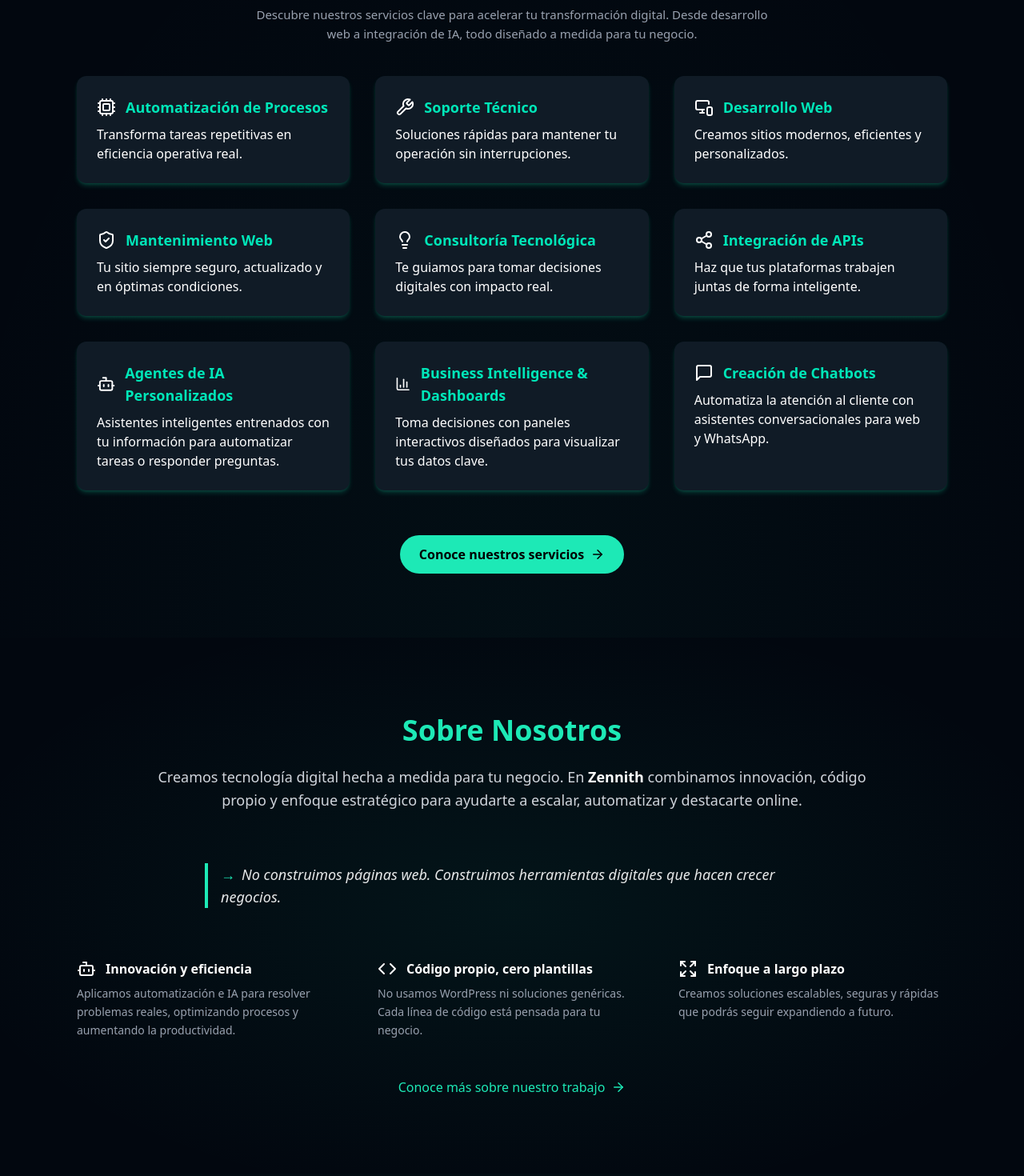
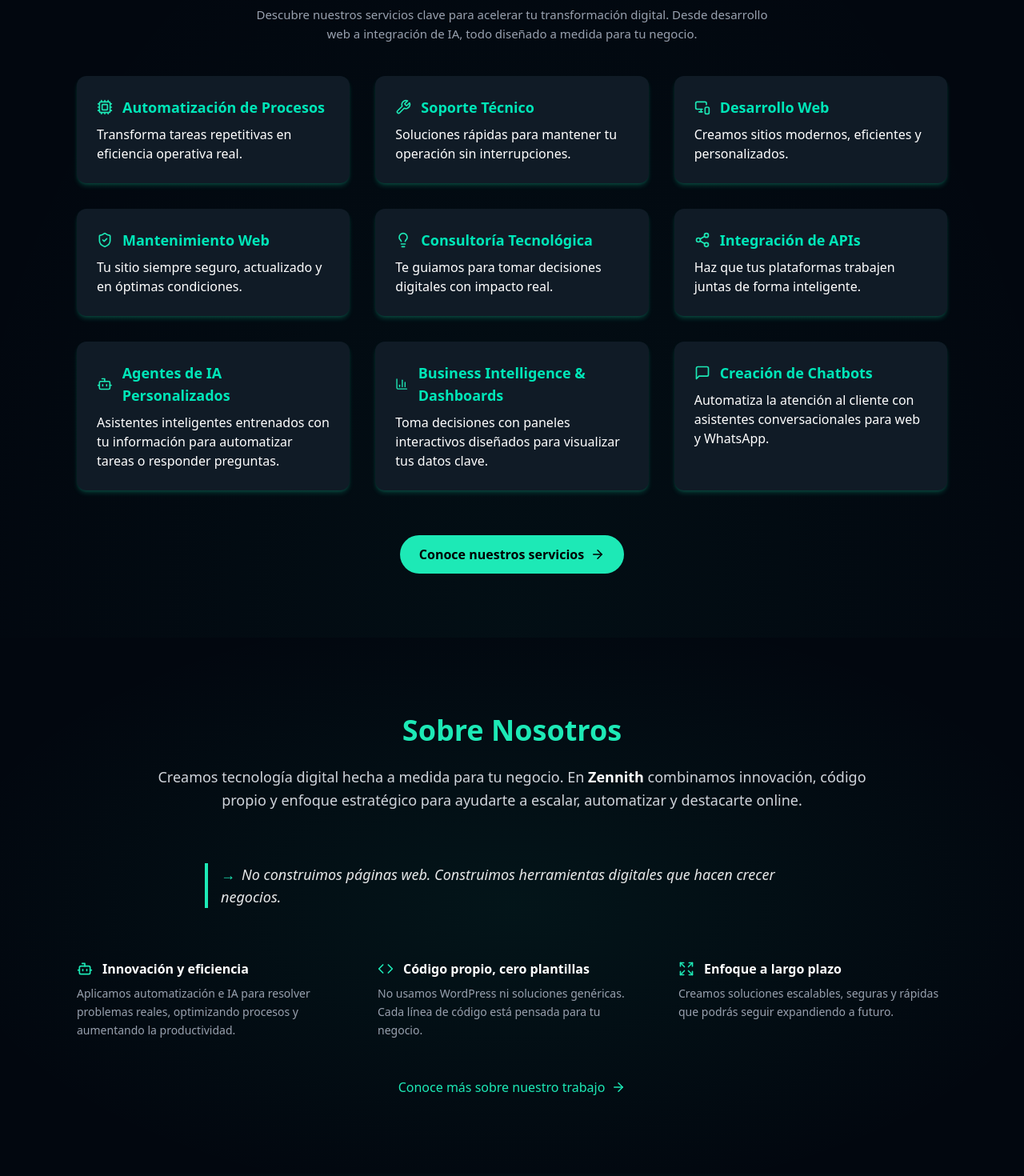
Before and after one commit to Nachiiitou/Zennith, a React (Vite) app: page /1 in a window 1280 px wide. Shown: the part 1100-2570 px from the top of the page at 80% size. Built offline with nearby package versions, Linux system fonts and the light colour scheme.

Commit message:
leves correciones

```diff
--- a/src/components/global/Navbar.jsx
+++ b/src/components/global/Navbar.jsx
@@ -2,6 +2,7 @@ import { useState } from "react";
 import { Link, useNavigate, useLocation } from "react-router-dom";
 import { useTranslation } from "react-i18next";
 import { Menu, X } from "lucide-react";
+import { motion, AnimatePresence } from "framer-motion";
 import Logo from '../../assets/Logo.svg?react';
 
 const Navbar = ({ activeSection, toggleLanguage, lang }) => {
@@ -46,8 +47,10 @@ const Navbar = ({ activeSection, toggleLanguage, lang }) => {
   const isHomePage = location.pathname === `/${lang}` || location.pathname === "/";
 
   return (
-    <nav className="relative flex items-center px-6 py-4 bg-[#02070f]/90 backdrop-blur-sm z-10">
-      {/* Logo animado */}
+    <>
+      {/* Barra superior fija */}
+      <nav className="relative flex items-center px-6 py-4 bg-[#02070f]/90 backdrop-blur-sm z-50">
+        {/* Logo */}
         <div
           className="flex items-center gap-3 cursor-pointer flex-none group"
           onClick={() => {
@@ -62,7 +65,7 @@ const Navbar = ({ activeSection, toggleLanguage, lang }) => {
           <h1 className="text-3xl font-bold text-[#1de9b6] tracking-wide">ZENNITH</h1>
         </div>
 
-      {/* Menú desktop */}
+        {/* Menú Desktop */}
         <ul className="hidden lg:flex absolute left-1/2 transform -translate-x-1/2 gap-10 text-base">
           {["hero", "servicios", "nosotros", "contacto", "blog"].map((item, idx) => {
             const isActive =
@@ -107,8 +110,9 @@ const Navbar = ({ activeSection, toggleLanguage, lang }) => {
           })}
         </ul>
 
-      {/* Lado derecho: idioma y menú móvil */}
+        {/* Lado derecho: idioma + menú móvil */}
         <div className="flex gap-3 items-center flex-none ml-auto">
+          {/* Botón idioma desktop */}
           <button
             onClick={toggleLanguage}
             className="hidden lg:block text-sm border border-[#1de9b6] px-4 py-1 rounded-full text-[#1de9b6] hover:bg-[#1de9b6] hover:text-black transition-colors focus-visible:outline-none focus-visible:ring-2 focus-visible:ring-[#1de9b6] cursor-pointer"
@@ -116,7 +120,7 @@ const Navbar = ({ activeSection, toggleLanguage, lang }) => {
             {lang === "es" ? "ES" : "EN"}
           </button>
 
-        {/* Botones móviles */}
+          {/* Botón menú móvil */}
           <div className="flex lg:hidden items-center gap-3">
             <button
               onClick={toggleLanguage}
@@ -133,17 +137,43 @@ const Navbar = ({ activeSection, toggleLanguage, lang }) => {
             </button>
           </div>
         </div>
+      </nav>
 
-      {/* Menú móvil */}
+      {/* Menú móvil animado */}
+      <AnimatePresence>
         {menuOpen && (
-        <div className="absolute top-full left-0 w-full bg-[#02070f] text-white px-6 py-6 shadow-lg z-40 flex flex-col gap-6 lg:hidden">
+          <motion.div
+            key="mobile-menu"
+            initial={{ opacity: 0, y: -20 }}
+            animate={{ opacity: 1, y: 0 }}
+            exit={{ opacity: 0, y: -20 }}
+            transition={{ duration: 0.3 }}
+            className="fixed inset-0 z-[9998] bg-[#02070f]/95 backdrop-blur-md px-6 py-8 flex flex-col gap-8 lg:hidden overflow-y-auto"
+          >
+            {/* Encabezado con logo y cerrar */}
+            <div className="flex justify-between items-center">
+              <div className="flex items-center gap-3">
+                <Logo className="h-8 w-8 text-[#1de9b6]" />
+                <span className="text-2xl font-bold text-[#1de9b6]">ZENNITH</span>
+              </div>
+              <button
+                onClick={() => setMenuOpen(false)}
+                className="text-[#1de9b6] hover:rotate-90 transition-transform duration-200 cursor-pointer"
+                aria-label="Cerrar menú"
+              >
+                <X size={28} />
+              </button>
+            </div>
+
+            {/* Navegación */}
+            <nav className="flex flex-col gap-6 mt-6 text-lg font-medium">
               {["hero", "servicios", "nosotros", "contacto", "blog"].map((item, idx) => (
                 <div key={idx}>
                   {["servicios", "nosotros", "contacto", "blog"].includes(item) ? (
                     <Link
                       to={`/${lang}/${item}`}
                       onClick={() => setMenuOpen(false)}
-                  className="block w-full text-left text-lg cursor-pointer"
+                      className="text-white hover:text-[#1de9b6] transition-colors"
                     >
                       {item.charAt(0).toUpperCase() + item.slice(1)}
                     </Link>
@@ -153,16 +183,18 @@ const Navbar = ({ activeSection, toggleLanguage, lang }) => {
                         handleClick(item);
                         setTimeout(() => setMenuOpen(false), 300);
                       }}
-                  className="block w-full text-left text-lg cursor-pointer"
+                      className="text-white hover:text-[#1de9b6] transition-colors"
                     >
                       {t(`nav.${item}`)}
                     </button>
                   )}
                 </div>
               ))}
-        </div>
+            </nav>
+          </motion.div>
         )}
-    </nav>
+      </AnimatePresence>
+    </>
   );
 };
 
--- a/src/components/home/Hero.jsx
+++ b/src/components/home/Hero.jsx
@@ -53,10 +53,10 @@ const Hero = ({ onClickContacto }) => {
           />
           <img
             src="/pc-800.webp"
+            loading="lazy" // ✅ Cambiado de decoding="async" a loading="lazy"
             alt="Mockup Zennith mostrando software"
             width="1200"
             height="800"
-            decoding="async"
             className="w-full object-contain rounded-2xl transition-transform duration-300"
           />
         </picture>
--- a/src/components/home/ServiciosDestacados.jsx
+++ b/src/components/home/ServiciosDestacados.jsx
@@ -30,16 +30,19 @@ const ServiciosDestacados = ({ activo = [], setActivo }) => {
     "chatbots",
   ];
 
+  const iconClass =
+    "text-[#1de9b6] w-5 h-5 transition-transform duration-300 group-hover:rotate-6 group-hover:scale-110";
+
   const iconMap = {
-    "automatizacion": <Cpu className="icono" />,
-    "soporte-tecnico": <Wrench className="icono" />,
-    "desarrollo-web": <MonitorSmartphone className="icono" />,
-    "mantenimiento-web": <ShieldCheck className="icono" />,
-    "consultoria-tecnologica": <Lightbulb className="icono" />,
-    "integracion-apis": <Share2 className="icono" />,
-    "agentes-ia": <Bot className="icono" />,
-    "business-intelligence": <BarChart3 className="icono" />,
-    "chatbots": <MessageSquare className="icono" />,
+    "automatizacion": <Cpu className={iconClass} />,
+    "soporte-tecnico": <Wrench className={iconClass} />,
+    "desarrollo-web": <MonitorSmartphone className={iconClass} />,
+    "mantenimiento-web": <ShieldCheck className={iconClass} />,
+    "consultoria-tecnologica": <Lightbulb className={iconClass} />,
+    "integracion-apis": <Share2 className={iconClass} />,
+    "agentes-ia": <Bot className={iconClass} />,
+    "business-intelligence": <BarChart3 className={iconClass} />,
+    "chatbots": <MessageSquare className={iconClass} />,
   };
 
   const servicios = servicioKeys.map((key) => ({
@@ -134,12 +137,6 @@ const ServiciosDestacados = ({ activo = [], setActivo }) => {
           <ArrowRight size={18} />
         </Link>
       </div>
-
-      <style jsx>{`
-        .icono {
-          @apply text-[#1de9b6] w-5 h-5 transition-transform duration-300 group-hover:rotate-6 group-hover:scale-110;
-        }
-      `}</style>
     </section>
   );
 };
--- a/src/components/home/SobreNosotros.jsx
+++ b/src/components/home/SobreNosotros.jsx
@@ -7,19 +7,21 @@ const SobreNosotros = () => {
   const { t, i18n } = useTranslation();
   const lang = i18n.language || "es";
 
+  const iconClass = "w-5 h-5 text-[#1de9b6] transition-transform duration-300 group-hover:rotate-6";
+
   const beneficios = [
     {
-      icono: <Bot className="icono" />,
+      icono: <Bot className={iconClass} />,
       titulo: t("nosotros.item1.titulo"),
       texto: t("nosotros.item1.texto"),
     },
     {
-      icono: <Code className="icono" />,
+      icono: <Code className={iconClass} />,
       titulo: t("nosotros.item2.titulo"),
       texto: t("nosotros.item2.texto"),
     },
     {
-      icono: <Expand className="icono" />,
+      icono: <Expand className={iconClass} />,
       titulo: t("nosotros.item3.titulo"),
       texto: t("nosotros.item3.texto"),
     },
@@ -69,7 +71,8 @@ const SobreNosotros = () => {
         <div className="grid md:grid-cols-3 gap-10 text-left max-w-6xl mx-auto">
           {beneficios.map((b, i) => (
             <div key={i} className="group">
-              <div className="flex items-center gap-3 mb-2">{b.icono}
+              <div className="flex items-center gap-3 mb-2">
+                {b.icono}
                 <h4 className="font-semibold text-white text-base">{b.titulo}</h4>
               </div>
               <p className="text-gray-400 text-sm leading-relaxed">{b.texto}</p>
@@ -87,12 +90,6 @@ const SobreNosotros = () => {
           </Link>
         </div>
       </motion.div>
-
-      <style jsx>{`
-        .icono {
-          @apply w-5 h-5 text-[#1de9b6] transition-transform duration-300 group-hover:rotate-6;
-        }
-      `}</style>
     </section>
   );
 };
--- a/src/components/servicios/PacksList.jsx
+++ b/src/components/servicios/PacksList.jsx
@@ -23,13 +23,12 @@ function PacksList() {
 
   const packDev = packs.packDesarrollador;
   const packEcommerce = packs.packEcommerce;
-  const pack3 = packs.pack3;
 
   const [openModal, setOpenModal] = useState(null);
 
   return (
     <>
-      <div className="grid md:grid-cols-3 gap-10">
+      <div className="grid md:grid-cols-2 gap-10">
         {/* CARD 1: Pack Desarrollador */}
         <div className="bg-[#0e1a26] p-6 rounded-xl border border-[#1de9b6] shadow-lg flex flex-col min-h-[400px]">
           <div className="flex-1 text-center">
@@ -80,31 +79,6 @@ function PacksList() {
             </button>
           </div>
         </div>
-
-        {/* CARD 3: Pack Full */}
-        <div className="bg-[#0e1a26] p-6 rounded-xl border border-[#1de9b6] shadow-lg flex flex-col min-h-[400px]">
-          <div className="flex-1 text-center">
-            <h3 className="text-xl font-bold text-[#1de9b6] mb-4">{pack3?.nombre}</h3>
-            <p className="text-gray-300 text-base leading-relaxed mb-3">
-              {destacarPalabras(pack3?.descripcion, [
-                i18n.language === "es" ? "automatización" : "automation",
-                "CRM",
-                i18n.language === "es" ? "soporte mensual" : "monthly support"
-              ])}
-            </p>
-          </div>
-          <div className="text-center mt-2">
-            <div className="inline-block border border-[#1de9b6] text-[#1de9b6] font-bold px-6 py-2 rounded-full text-sm shadow-sm mb-3">
-              {pack3?.precio}
-            </div>
-            <button
-              onClick={() => setOpenModal("packFull")}
-              className="bg-[#1de9b6] text-black font-semibold py-2 px-6 rounded-lg shadow-md hover:bg-[#13c8a2] transition cursor-pointer"
-            >
-              {pack3?.boton}
-            </button>
-          </div>
-        </div>
       </div>
 
       {/* MODALS */}
@@ -119,14 +93,6 @@ function PacksList() {
           <PackEcommerce data={packEcommerce} />
         </div>
       </BaseModal>
-
-      <BaseModal isOpen={openModal === "packFull"} onClose={() => setOpenModal(null)}>
-        <div className="text-white p-4">
-          <h2 className="text-2xl font-bold mb-4">{pack3?.nombre}</h2>
-          <p className="text-gray-300 mb-4">{pack3?.descripcion}</p>
-          <p className="text-lg font-semibold text-white">{pack3?.precio}</p>
-        </div>
-      </BaseModal>
     </>
   );
 }
```
Lines whose indentation alone changed are shown as unchanged.
